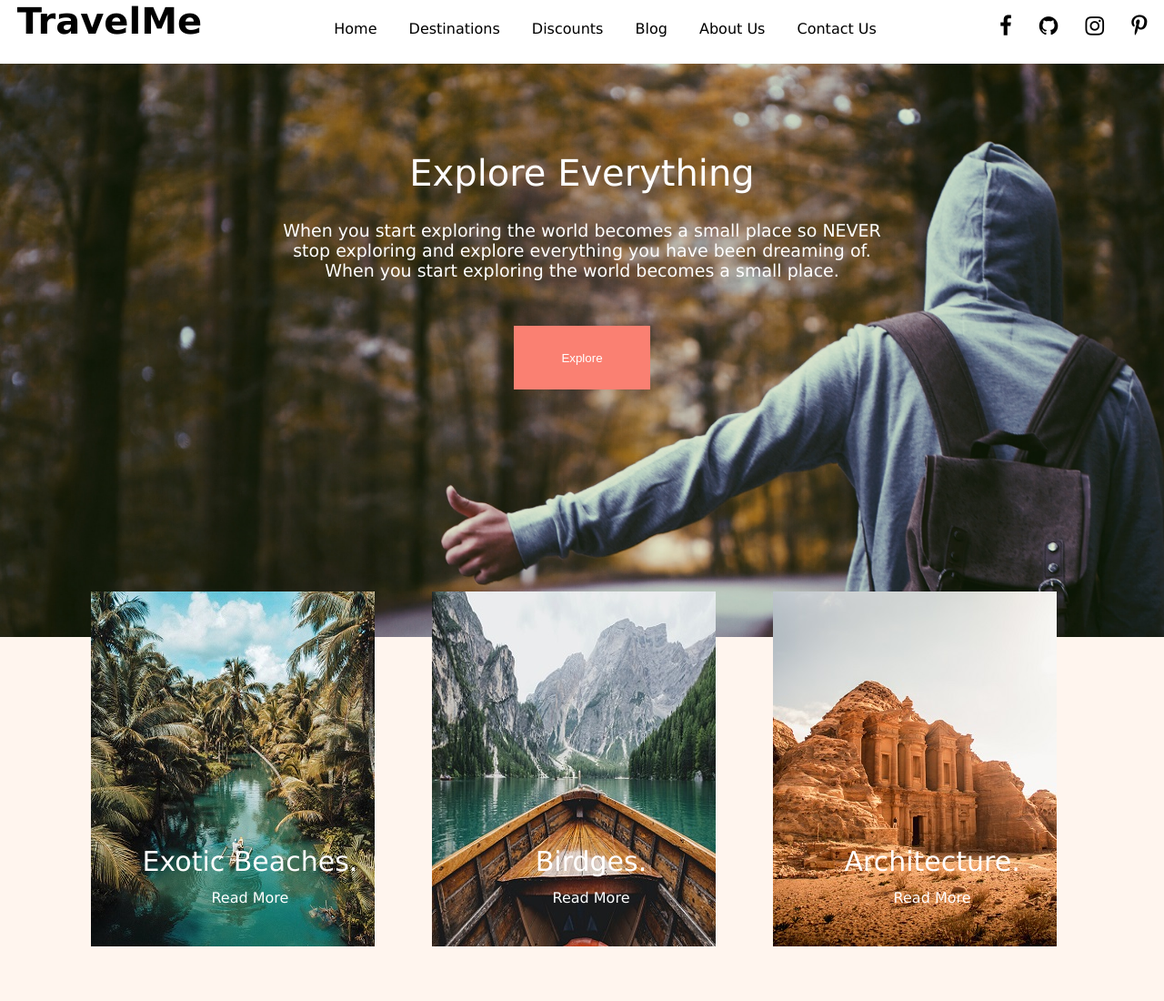
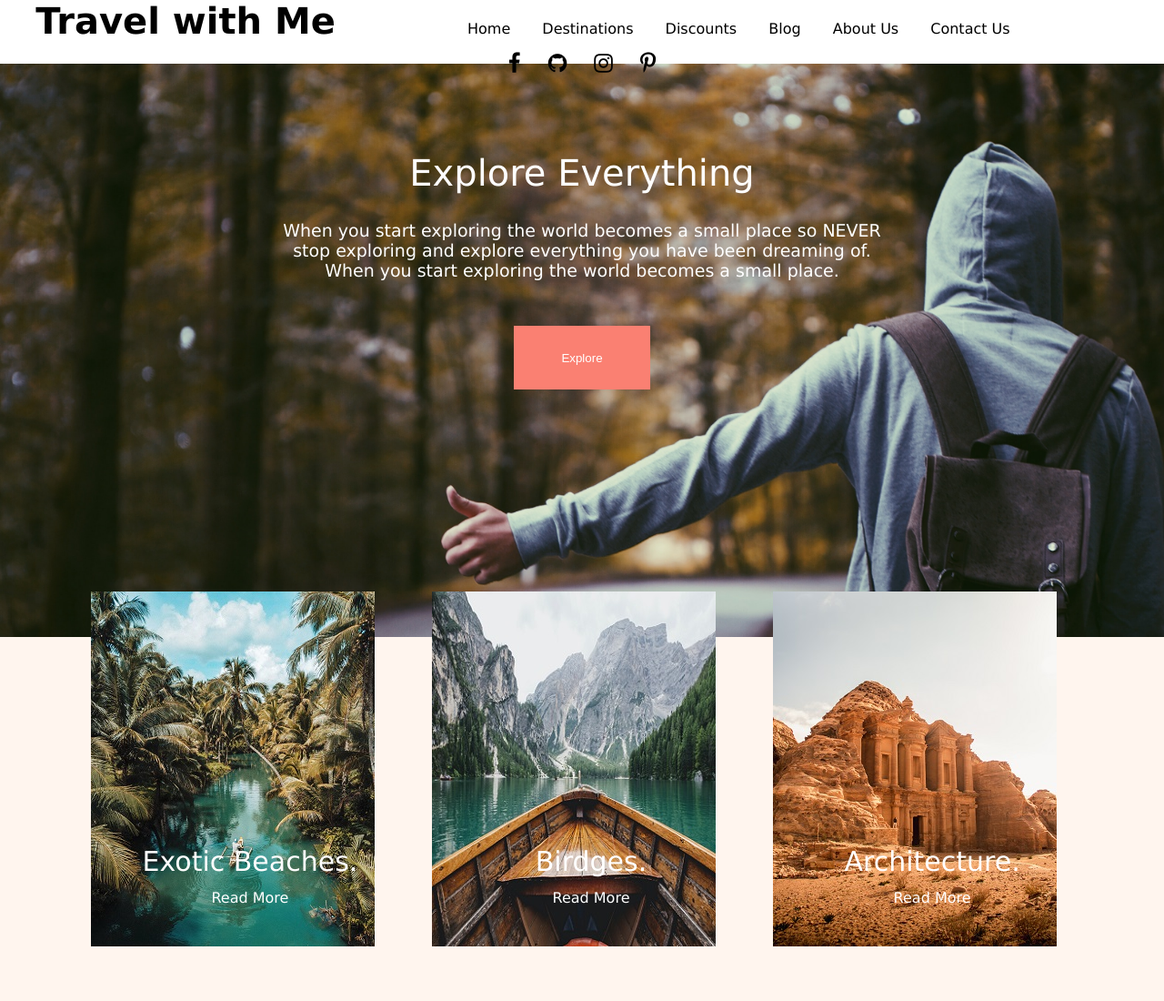
Before and after one commit to ayesha-younis-git/TravelMe, a plain HTML site: page index.html in a window 1280 px wide. Shown: the top 1100 px of the page at 91% size. Drawn offline with Linux system fonts and the light colour scheme.

Commit message:
Update index.html

```diff
--- a/index.html
+++ b/index.html
@@ -9,7 +9,7 @@
 </head>
 <body>
     <header>
-        <div class="logo">TravelMe</div>
+        <div class="logo">Travel with Me</div>
         <div class="nav">
             <ul>
                 <li><a href="index.html">Home</a></li>
```
